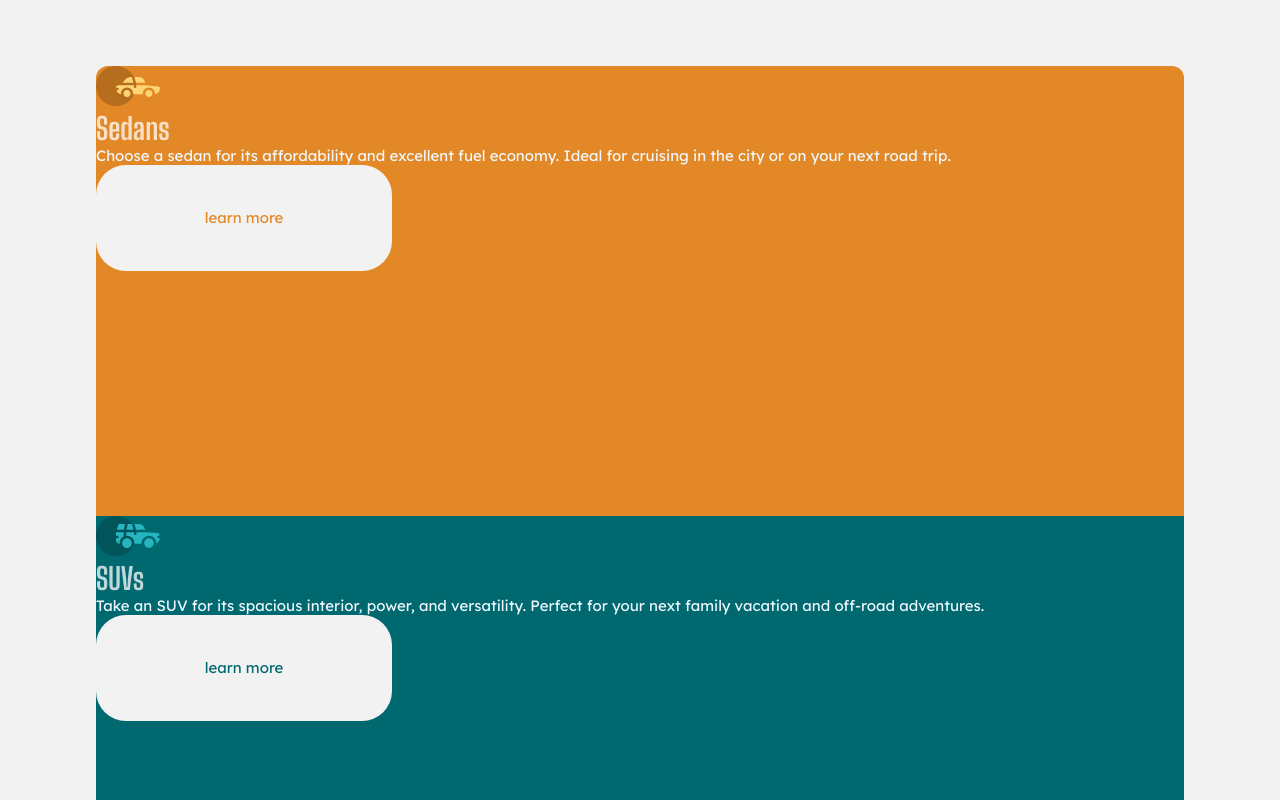
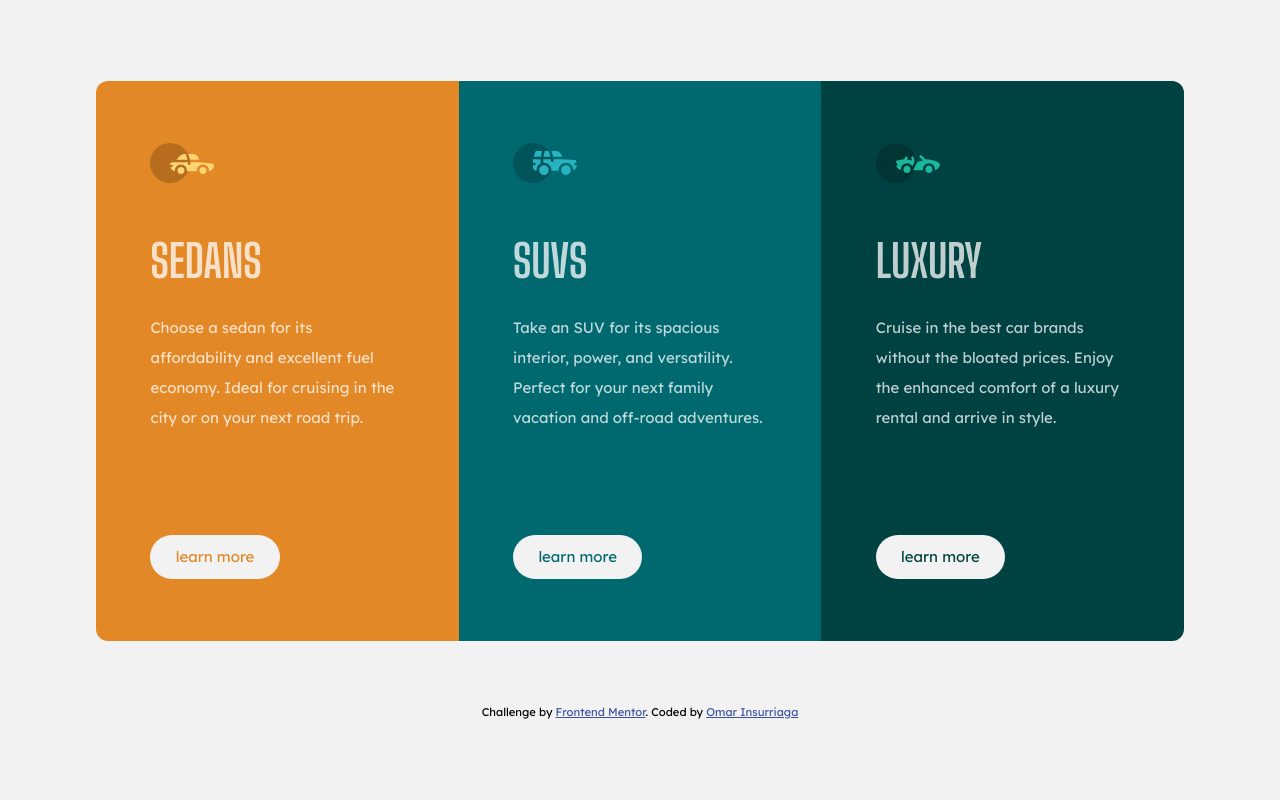
Before and after one commit to oinsur/three-column-preview-card, a plain HTML site: page index.html in a window 1280 px wide. Shown: the top 800 px of the page. Drawn offline with Linux system fonts and the light colour scheme.

Commit message:
CSS done
Finished the CSS, happy with the result. Now just need to finish the Readme.

```diff
--- a/styles.css
+++ b/styles.css
@@ -34,9 +34,15 @@ body {
   justify-content: center;
 }
 
+/*section styles*/
 section {
   width: 100%;
   height: calc(100%/3);
+  display: flex;
+  flex-direction: column;
+  align-items: flex-start;
+  justify-content: center;
+  padding: 10%;
 }
 
 .sedans {
@@ -51,24 +57,32 @@ section {
   background-color: hsl(179, 100%, 13%);
 }
 
+img {
+  margin-bottom: 10%;
+}
+
 /*heading styles*/
 h2 {
   font-family: 'Big Shoulders Display', cursive;
-  font-size: 2em;
+  font-size: 3em;
+  text-transform: uppercase;
+  margin-bottom: 10%;
 }
 
 /*body copy styles*/
 p {
-  color: aliceblue;
+  margin-bottom: 10%;
+  width: 90%;
+  line-height: 2em;
 }
 
 /*button styles*/
 button {
   background-color: hsl(0, 0%, 95%);
-  background-color: hsl(0, 0%, 95%);
   padding: 4% 10%;
   border: none;
   border-radius: 30px;
+  transition: all 1s;
 }
 
 .sedans-button {
@@ -83,10 +97,68 @@ button {
   color: hsl(179, 100%, 13%);
 }
 
+/*button hover styles*/
+button:hover {
+  background-color: transparent;
+  border: 2px solid hsl(0, 0%, 95%);
+  color: hsl(0, 0%, 95%);
+  cursor: pointer;
+}
+
 .attribution {
-  font-size: 12px; text-align: center;
+  font-size: .75em;
+  text-align: center;
+  color: black;
+  padding-top: 5%;
 }
 
 .attribution a {
    color: hsl(228, 45%, 44%);
+   font-size: 1em;
 }
+
+/*media queries*/
+@media screen and (min-width: 768px) {
+  h2 {
+    margin-bottom: 5%;
+  }
+  p {
+    margin-bottom: 5%;
+    width: 80%;
+  }
+}
+@media screen and (min-width: 1024px) {
+  body {
+    height: 800px;
+  }
+  .page {
+    height: 70%;
+    flex-direction: row;
+  }
+  section {
+    width: calc(100%/3);
+    height: 100%;
+    padding: 5%;
+  }
+  img {
+    margin-bottom: 20%;
+  }
+  h2 {
+    margin-bottom: 10%;
+  }
+  p {
+    margin-bottom: 40%;
+    width: 100%;
+  }
+  button {
+    padding: 5% 10%;
+  }
+}
+@media screen and (min-width: 1440px) {
+  .page {
+    width: 70%;
+  }
+  p {
+    width: 90%;
+  }
+}
```
